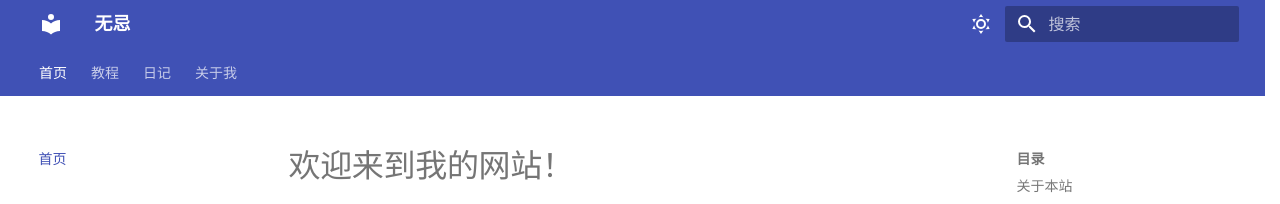
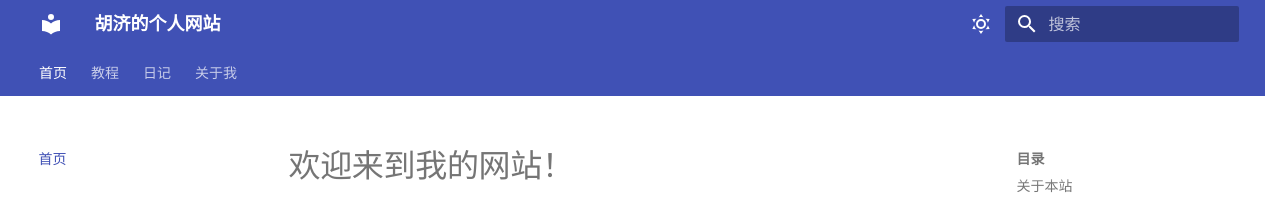
Before and after one commit to Hujiko02/Hujiko02.github.io, an MkDocs documentation site: the page built from docs/index.md, in a window 1280 px wide. Shown: the top 204 px of the page. Built offline with MkDocs 1.6.1 and Material for MkDocs 9.7.7, drawn with Linux system fonts in a browser that asks for light colours.

Commit message:
Auto update 2026-09-12 12:48:42

```diff
--- a/mkdocs.yml
+++ b/mkdocs.yml
@@ -1,7 +1,7 @@
-site_name: 无忌
-site_url: https://Hujiko02.github.io
-site_author: 无忌
-site_description: 无忌的个人网站
+site_name: 胡济的个人网站
+site_url: https://hujiko02.github.io
+site_author: 胡济
+site_description: 胡济的个人网站
 
 theme:
   name: material
```
